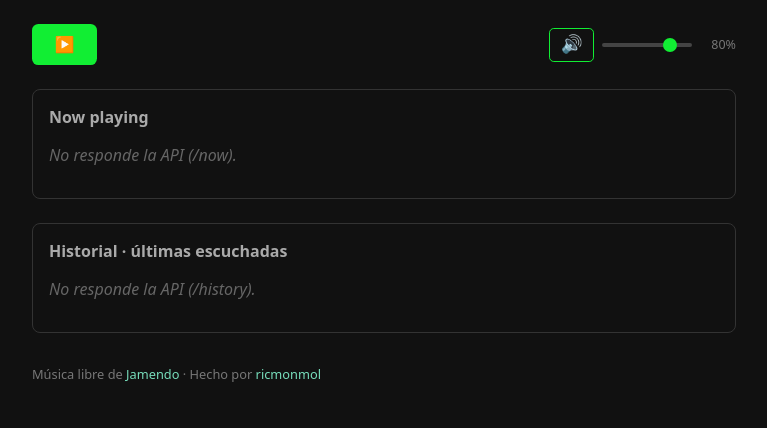
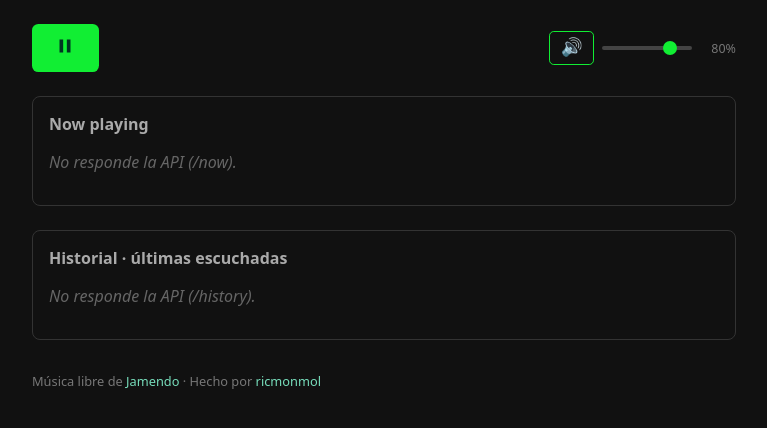
Before and after one commit to ricmonmol/music-radio, a plain HTML site: page web/index.html in a window 1280 px wide. Shown: the whole page, without its empty margins (256-1023 px from the left). Drawn offline with Linux system fonts and the light colour scheme; no server answers.

Commit message:
fix: buttons

```diff
--- a/web/index.html
+++ b/web/index.html
@@ -37,6 +37,18 @@
       }
       .player button:hover {
         background: #2f5;
+      }
+      .ico-pause {
+        display: inline-flex;
+      }
+      .ico-play {
+        display: none;
+      }
+      .player button.playing .ico-pause {
+        display: none;
+      }
+      .player button.playing .ico-play {
+        display: inline-flex;
       }
       .credits {
         color: #777;
@@ -162,7 +174,10 @@
   </head>
   <body>
     <div class="player">
-      <button id="playBtn" title="Pausar">⏸️</button>
+      <button id="playBtn" title="Pausar" aria-label="Pausar">
+        <svg class="ico-pause" viewBox="0 0 24 24" width="22" height="22" fill="currentColor" aria-hidden="true"><path d="M6 19h4V5H6v14zm8-14v14h4V5h-4z"/></svg>
+        <svg class="ico-play" viewBox="0 0 24 24" width="22" height="22" fill="currentColor" aria-hidden="true"><path d="M8 5v14l11-7z"/></svg>
+      </button>
       <audio id="radio" autoplay preload="none" src="/radio"></audio>
       <div class="vol">
         <button class="vol-btn" id="muteBtn" title="Silenciar / Activar">
@@ -232,9 +247,9 @@
       });
 
       function tick() {
-        var paused = radio.paused;
-        playBtn.textContent = paused ? "▶️" : "⏸️";
-        playBtn.title = paused ? "Escuchar" : "Pausar";
+        playBtn.classList.toggle("playing", !radio.paused);
+        playBtn.title = radio.paused ? "Escuchar" : "Pausar";
+        playBtn.setAttribute("aria-label", playBtn.title);
       }
       radio.addEventListener("play", tick);
       radio.addEventListener("pause", tick);
```
